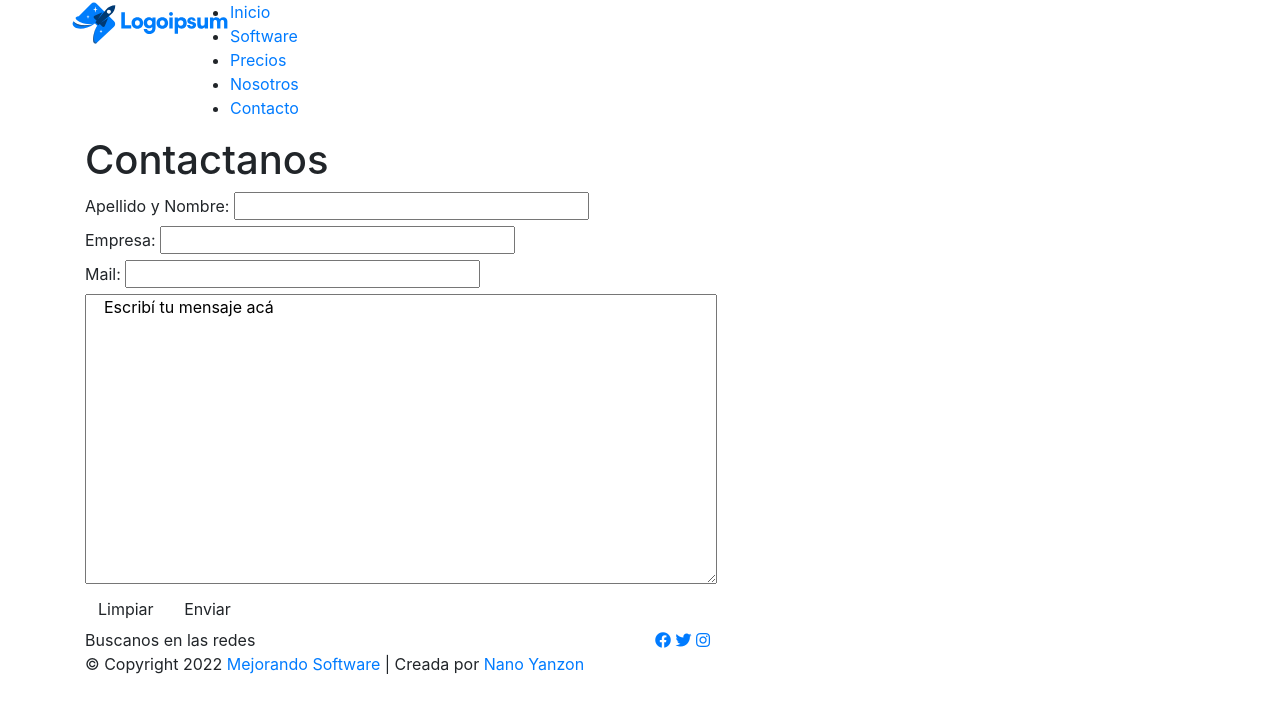
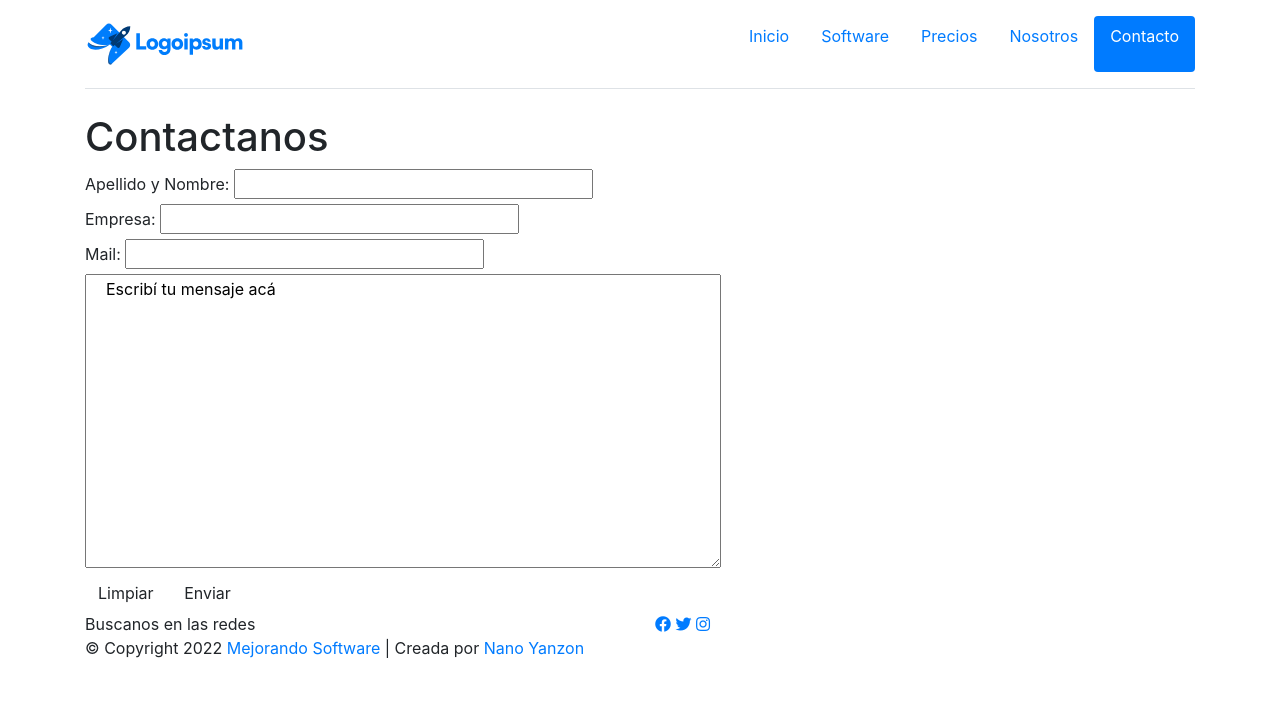
Before and after one commit to NanoYanzon/CoderhouseWebDev, a plain HTML site: page pages/contacto.html in a window 1280 px wide. Drawn offline with nearby package versions, Linux system fonts and the light colour scheme.

Commit message:
Todos los headers con bootstrap

```diff
--- a/css/style.css
+++ b/css/style.css
@@ -1,4 +1,4 @@
-* {
+/*   * {
   margin: 0;
   padding: 0;
   box-sizing: border-box;
--- a/pages/contacto.html
+++ b/pages/contacto.html
@@ -33,35 +33,31 @@
   </head>
   <body>
     <!-- header -->
-    <header>
     <div class="container">
-        <div class="row">
-          <a href="index.html">
+      <header
+        class="d-flex flex-wrap justify-content-between py-3 mb-4 border-bottom"
+      >
+        <a class="navbar-brand" href="/">
           <img src="../images/logoipsum-243.svg" alt="Logo" />
         </a>
-          <nav>
-            <ul class="nav__list">
-              <li class="nav__item">
-                <a class="nav__link" href="../index.html">Inicio</a>
+
+        <ul class="nav nav-pills">
+          <li class="nav-item">
+            <a href="../index.html" class="nav-link">Inicio</a>
           </li>
-              <li class="nav__item">
-                <a class="nav__link" href="software.html">Software</a>
+          <li class="nav-item">
+            <a href="software.html" class="nav-link">Software</a>
           </li>
-              <li class="nav__item">
-                <a class="nav__link" href="precios.html">Precios</a>
+          <li class="nav-item">
+            <a href="precios.html" class="nav-link">Precios</a>
           </li>
-              <li class="nav__item">
-                <a class="nav__link" href="nosotros.html">Nosotros</a>
+          <li class="nav-item">
+            <a href="nosotros.html" class="nav-link">Nosotros</a>
           </li>
-              <li class="nav__item">
-                <a class="nav__link" href="contacto.html">Contacto</a>
-              </li>
+          <a href="#" class="nav-link active" aria-current="page">Contacto</a>
         </ul>
-          </nav>
+      </header>
     </div>
-      </div>
-    </header>
-
     <main>
       <!--seccion 1-->
       <section class="contacto">
```
Also changed, not shown: index.html (+17 -20 lines), pages/nosotros.html (+16 -20 lines), pages/precios.html (+16 -19 lines), pages/software.html (+16 -19 lines). Lines whose indentation alone changed are shown as unchanged.
